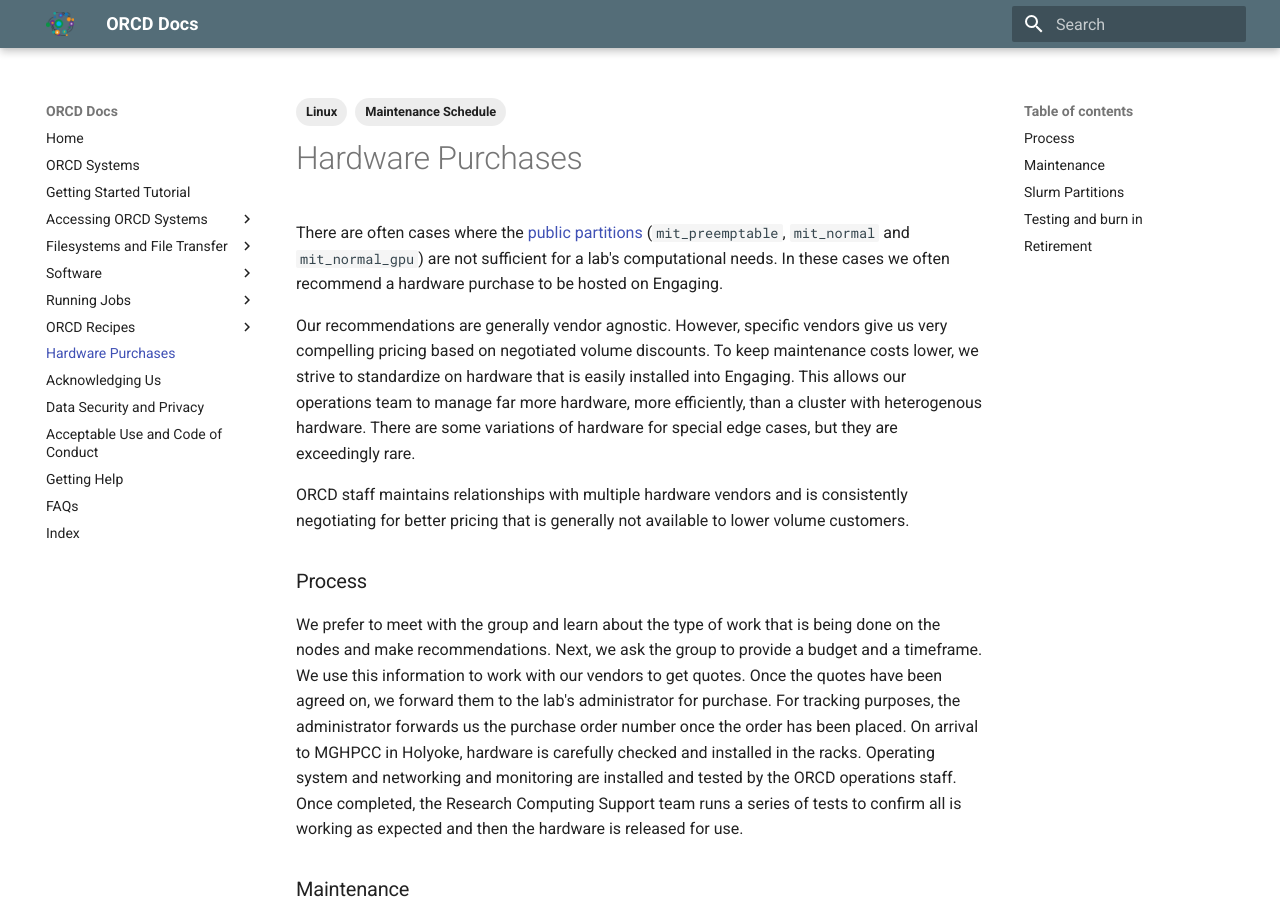
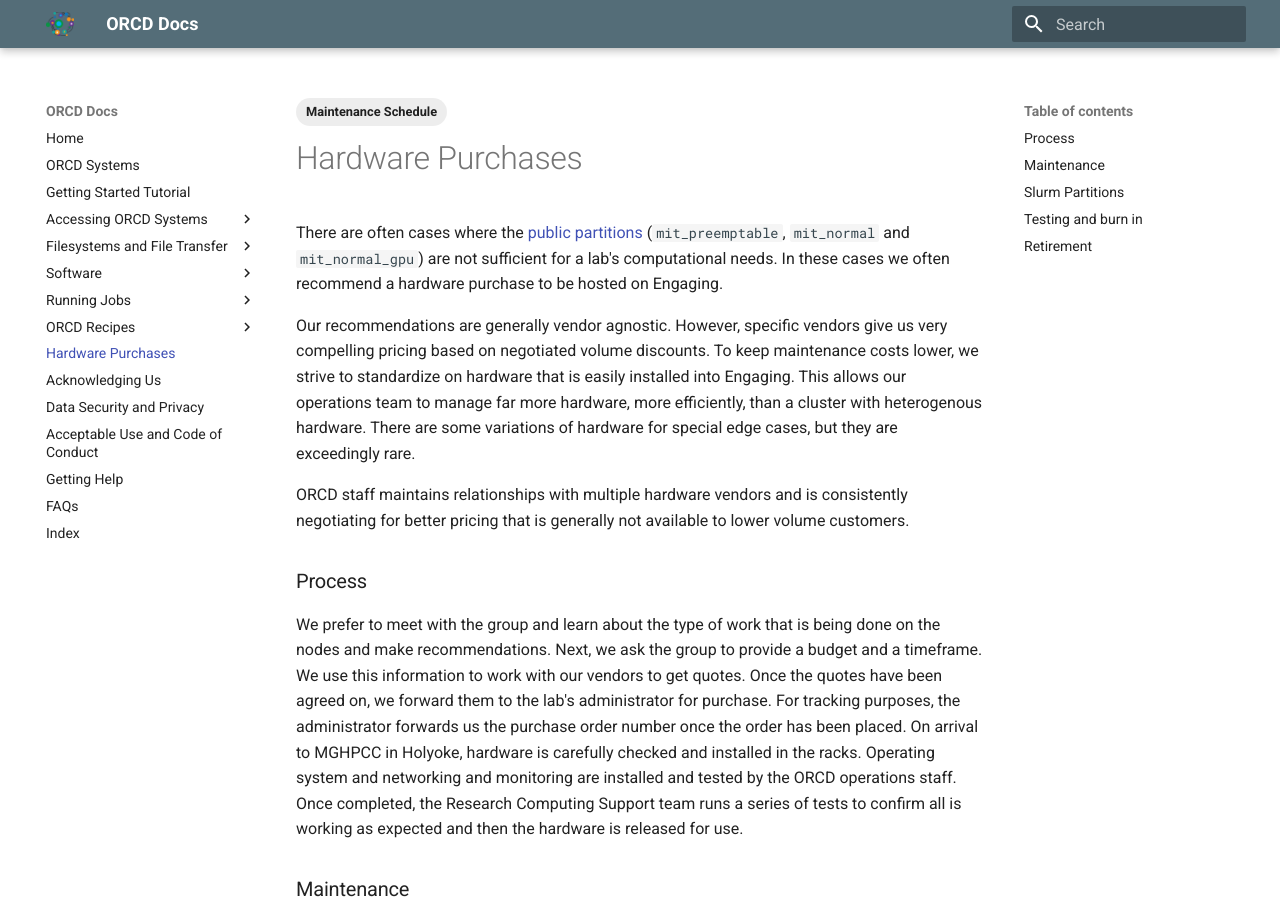
Before and after one commit to mit-orcd/orcd-docs-edit, an MkDocs documentation site: the page built from docs/hosted-hardware.md, in a window 1280 px wide and 900 px high. Built offline with MkDocs 1.6.1 and Material for MkDocs 9.7.7, drawn with Linux system fonts in a browser that asks for light colours.

Commit message:
Update docs/hosted-hardware.md
removed incorrect tags

Co-authored-by: Lauren Milechin <13963460+lmilechin@users.noreply.github.com>

```diff
--- a/docs/hosted-hardware.md
+++ b/docs/hosted-hardware.md
@@ -1,7 +1,6 @@
 ---
 tags:
   - Maintenance Schedule
-  - Linux
 ---
 
 # Hardware Purchases
```
